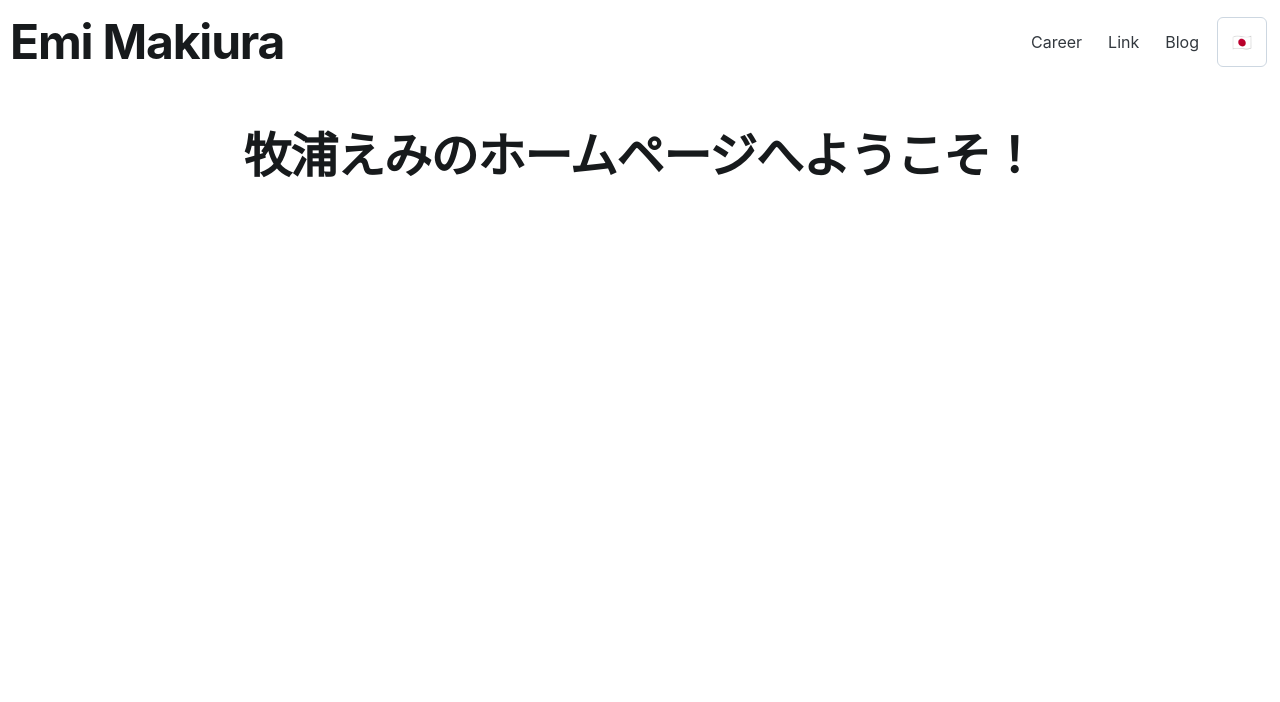
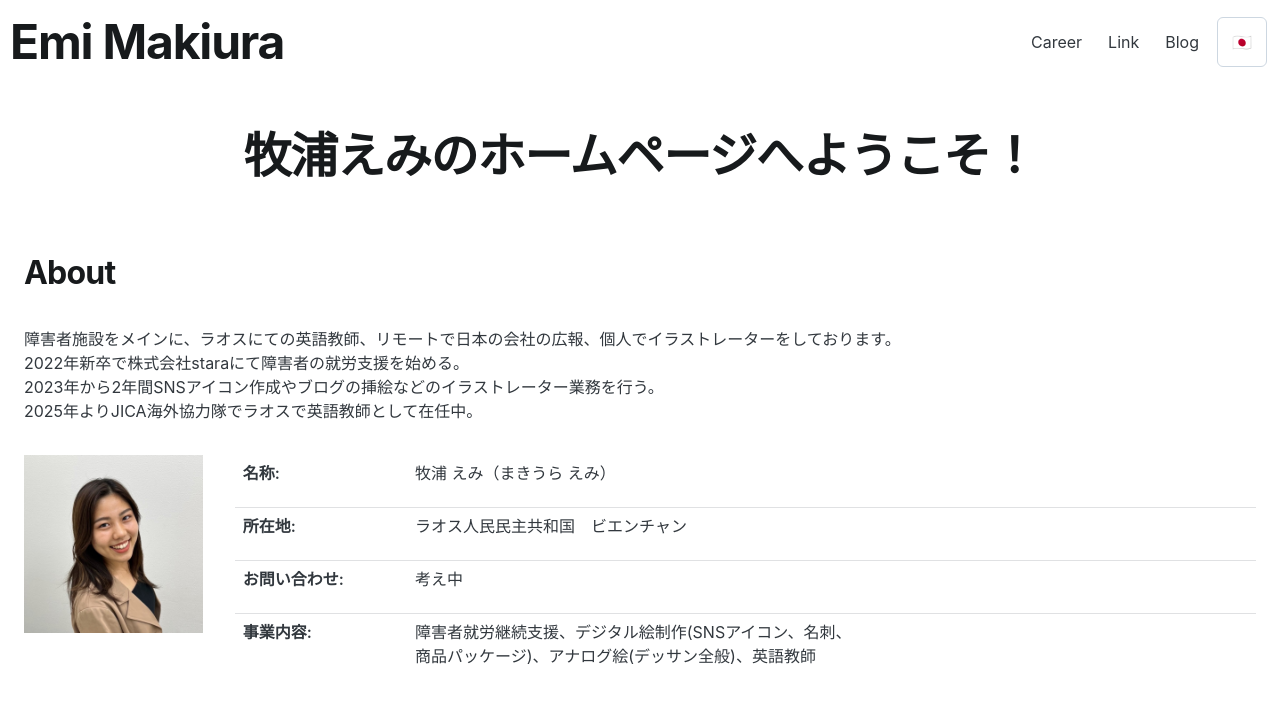
Before and after one commit to korosuke613/emi-homepage, an Astro site: page / in a window 1280 px wide. Built offline with nearby package versions, Linux system fonts and the light colour scheme; Astro itself is replaced by a stand-in of ours.

Commit message:
feat: add about section

```diff
--- /dev/null
+++ b/src/components/Page/About/index.tsx
@@ -0,0 +1,155 @@
+import { AspectRatio, Box, Grid, Table } from "@mui/joy";
+import type { Languages } from "../../../i18n/ui";
+import {
+  useLocalTranslations,
+  useLocalTranslationsWithElement,
+} from "../../../i18n/utils";
+import { Typography } from "../../Typography";
+
+type Props = {
+  lang: Languages;
+};
+
+export const About = ({ lang }: Props) => {
+  const tl = useLocalTranslations(lang);
+  const tle = useLocalTranslationsWithElement(lang);
+
+  return (
+    <>
+      <Grid
+        container
+        spacing={{
+          xs: 2,
+          sm: 4,
+        }}
+        maxWidth={1400}
+        margin={"auto"}
+        sx={{
+          flexGrow: 1,
+        }}
+        marginBottom={"1rem"}
+      >
+        <Grid xs={12} textAlign={"left"}>
+          <Typography level="h2">About</Typography>
+        </Grid>
+        <Grid xs={12} textAlign={"left"}>
+          <Typography level="body-md">
+            {tle({
+              dict: {
+                ja: `障害者施設をメインに、ラオスにての英語教師、リモートで日本の会社の広報、個人でイラストレーターをしております。<br />
+2022年新卒で株式会社staraにて障害者の就労支援を始める。<br />
+2023年から2年間SNSアイコン作成やブログの挿絵などのイラストレーター業務を行う。<br />
+2025年よりJICA海外協力隊でラオスで英語教師として在任中。<br />`,
+                en: `I am an English teacher in Laos, a remote PR person for a Japanese company, and a private illustrator, mainly at a facility for the disabled.<br />
+In 2022, he graduated from stara Inc. and started working as an employment support for people with disabilities.<br />
+From 2023, I worked as an illustrator for 2 years, creating SNS icons and illustrations for blogs.<br />
+From 2025, he is currently serving as an English teacher in Laos with JICA Overseas Cooperation Volunteers.<br />`,
+              },
+            })}
+          </Typography>
+        </Grid>
+        <Grid
+          xs={12}
+          sm={3}
+          lg={2}
+          textAlign={"left"}
+          sx={{
+            display: "flex",
+            justifyContent: "center",
+          }}
+        >
+          <AspectRatio
+            variant="plain"
+            ratio="1"
+            sx={{ width: { xs: "40%", sm: "100%" } }}
+          >
+            <Box component="img" src="/about.jpg" loading="lazy" alt="" />
+          </AspectRatio>
+        </Grid>
+        <Grid xs={12} sm={9} lg={10}>
+          <Table>
+            <tbody>
+              {[
+                {
+                  key: tl({
+                    ja: "名称",
+                    en: "Name",
+                  }),
+                  value: tl({
+                    ja: "牧浦 えみ（まきうら えみ）",
+                    en: "Emi  Makiura (Amy)",
+                  }),
+                },
+                {
+                  key: tl({
+                    ja: "所在地",
+                    en: "Location",
+                  }),
+                  value: tl({
+                    ja: "ラオス人民民主共和国　ビエンチャン",
+                    en: "Vientiane, Lao People's Democratic Republic",
+                  }),
+                },
+                {
+                  key: tl({
+                    ja: "お問い合わせ",
+                    en: "Contact",
+                  }),
+                  value: tl({
+                    ja: "考え中",
+                    en: "TBD",
+                  }),
+                },
+                {
+                  key: tl({
+                    ja: "事業内容",
+                    en: "Business Activities",
+                  }),
+                  value: tl({
+                    ja: "障害者就労継続支援、デジタル絵制作(SNSアイコン、名刺、商品パッケージ)、アナログ絵(デッサン全般)、英語教師",
+                    en: "Continuous employment support for people with disabilities, digital picture production (SNS icons, business cards, product packaging), analog pictures (general sketching), English teacher",
+                  }),
+                },
+              ].map((row) => (
+                <>
+                  <tr key={row.key}>
+                    <Box
+                      component="td"
+                      sx={{
+                        height: "auto",
+                        width: {
+                          xs: "30%",
+                          sm: "20%",
+                          md: "15%",
+                        },
+                        alignContent: "flex-start",
+                      }}
+                    >
+                      <Typography level="body-md" fontWeight={"lg"}>
+                        {row.key}:
+                      </Typography>
+                    </Box>
+                    <Box
+                      component="td"
+                      sx={{
+                        width: {
+                          xs: "70%",
+                          sm: "75%",
+                          md: "80%",
+                        },
+                        height: "auto",
+                        alignContent: "flex-start",
+                      }}
+                    >
+                      <Typography level="body-md">{row.value}</Typography>
+                    </Box>
+                  </tr>
+                </>
+              ))}
+            </tbody>
+          </Table>
+        </Grid>
+      </Grid>
+    </>
+  );
+};
--- a/src/components/Typography/index.tsx
+++ b/src/components/Typography/index.tsx
@@ -66,6 +66,17 @@ theme.typography.h4 = {
   },
 };
 
+theme.typography["body-md"] = {
+  ...theme.typography["body-md"],
+  fontSize: fontSize[5],
+  [theme.breakpoints.only("sm")]: {
+    fontSize: fontSize[4],
+  },
+  [theme.breakpoints.only("xs")]: {
+    fontSize: fontSize[3],
+  },
+};
+
 type Props = {
   level?: TypographyTypeMap["props"]["level"];
   children: React.ReactNode;
--- a/src/pages/index.astro
+++ b/src/pages/index.astro
@@ -1,4 +1,5 @@
 ---
+import { About } from "../components/Page/About";
 import type { Languages } from "../i18n/ui";
 import { useLocalTranslations, useSharedTranslations } from "../i18n/utils";
 import Layout from "../layouts/Layout.astro";
@@ -18,4 +19,7 @@ const tl = useLocalTranslations(lang);
 	ja: "牧浦えみのホームページへようこそ！",
 	en: "Welcome to Emi Makiura's homepage!",
 })}>
+
+<About lang={lang}/>
+
 </Layout>
```
Also changed, not shown: src/components/Page/About/About.stories.tsx (added, +54 -0 lines), public/about.jpg (added).
